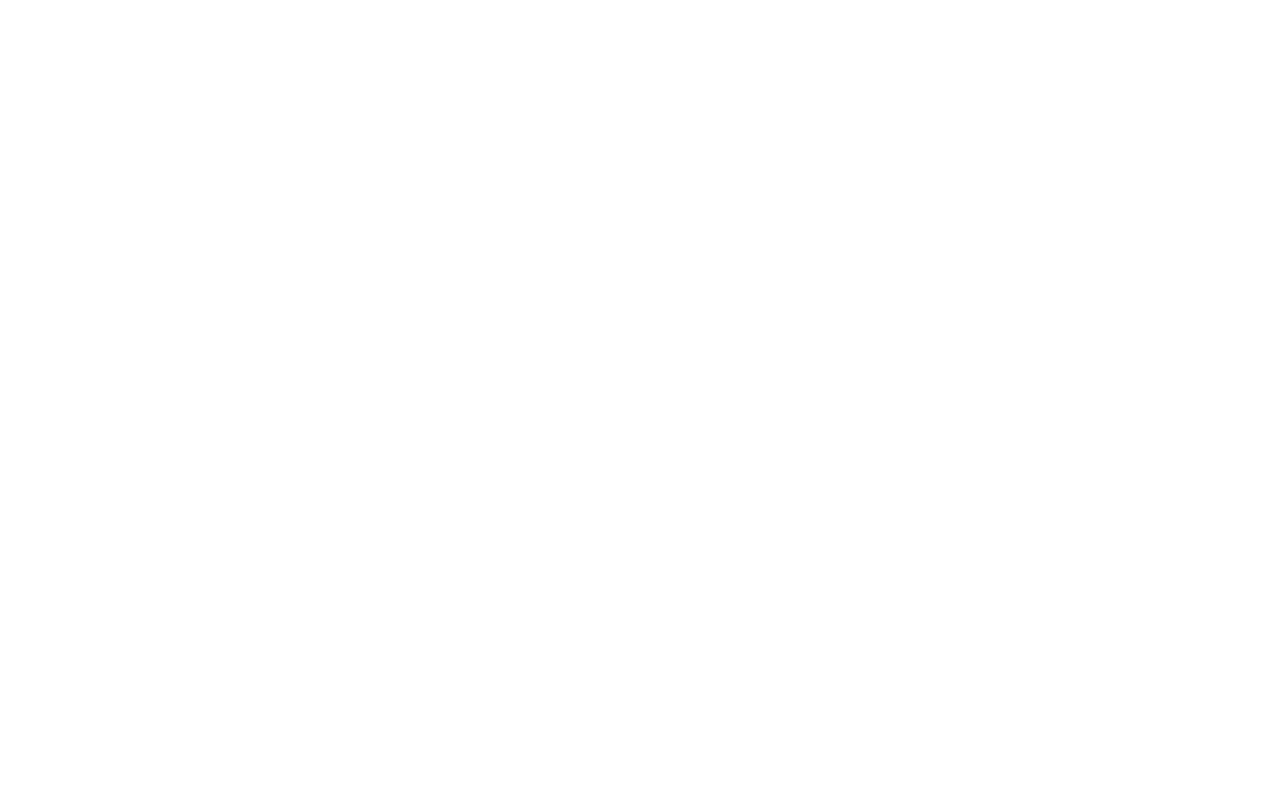
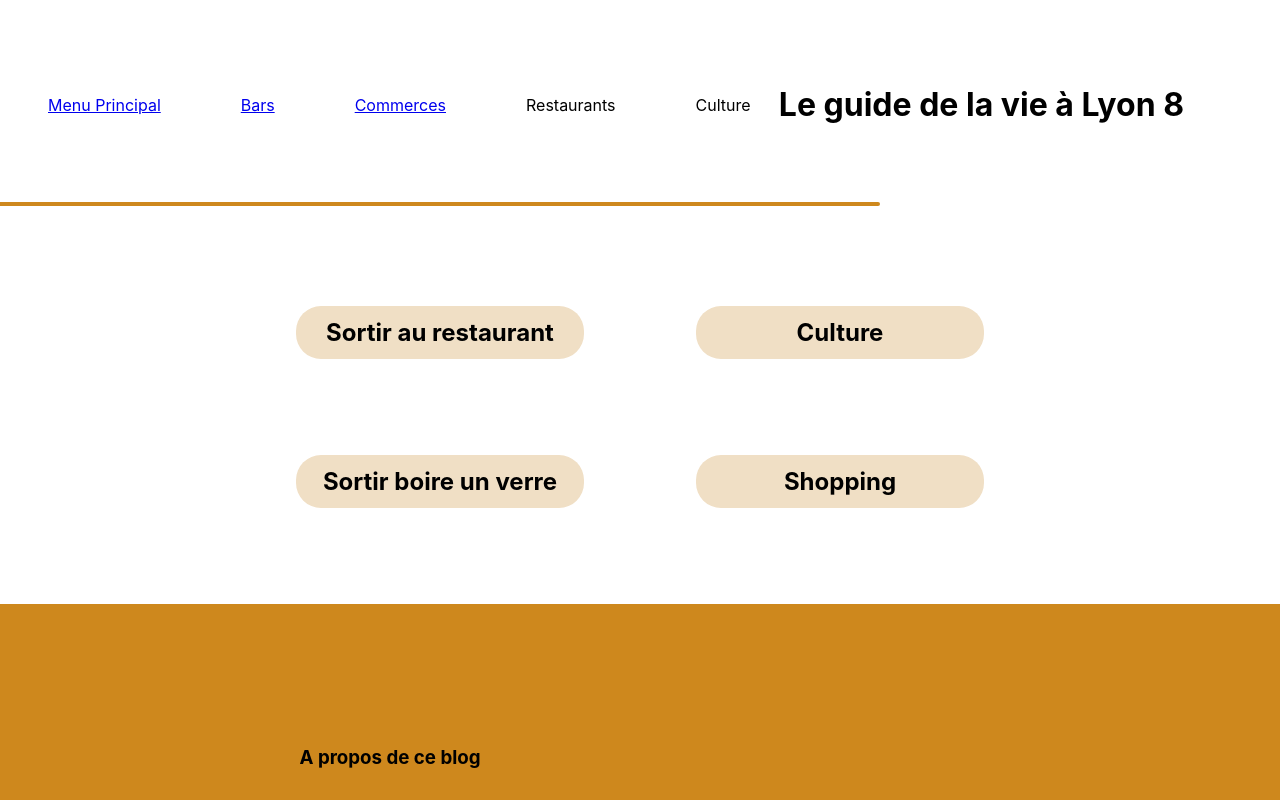
Before and after one commit to BerthetLucas/GuideLyon8, a React (Create React App) app: page / in a window 1280 px wide. Shown: the top 800 px of the page. Built offline with nearby package versions, Linux system fonts and the light colour scheme.

Commit message:
fix bugs for path and add links from the banner

```diff
--- a/package.json
+++ b/package.json
@@ -36,5 +36,8 @@
       "last 1 firefox version",
       "last 1 safari version"
     ]
+  },
+  "devDependencies": {
+    "@babel/plugin-proposal-private-property-in-object": "^7.21.11"
   }
 }
--- a/src/App.js
+++ b/src/App.js
@@ -1,18 +1,17 @@
 
 import { BrowserRouter as Router, Routes, Route } from 'react-router-dom'
-import HomePage from "./components/mainpages/homePage.js"
-import Bars from "./components/mainpages/bars.js"
+import HomePage from './components/mainpages/homePage.js'
+import Bars from './components/mainpages/bars.js'
 
 function App() {
   return (
     <Router>
       <Routes>
-        <Route exact path="/" component={HomePage} />
-        <Route path="/bars" component={Bars} />
+        <Route exact path='/' element={<HomePage />}/>
+        <Route path='/bars' element={<Bars />}/>
       </Routes>
     </Router>
   )
 }
 
-
 export default App
--- a/src/components/banner.js
+++ b/src/components/banner.js
@@ -9,9 +9,9 @@ function Banner (){
         <h1 className='title'>Le guide de la vie à Lyon 8</h1>
 
         <div className='menu'>
-        <p>Menu Principal</p>
+        <p><Link to=' /homepage'>Menu Principal</Link></p>
         <p><Link to='/bars'>Bars</Link></p>
-        <p>Commerces</p>
+        <p><Link to=' /commerces'>Commerces</Link></p>
         <p>Restaurants</p>
         <p>Culture</p>
 
--- a/src/components/mainpages/homePage.js
+++ b/src/components/mainpages/homePage.js
@@ -7,7 +7,7 @@ import BasDePagePrincipale from '../illu.js'
 
 function HomePage() {
 return (
-  <div>
+<div>
 <Banner />
 <Ligne />
 <MainMenu />
--- a/src/styles/main_menu.css
+++ b/src/styles/main_menu.css
@@ -18,6 +18,6 @@ h2 {
     height : auto;
     padding-top: 0.5em;
     padding-bottom: 0.5em;
-    border-radius: 10px;
+    border-radius: 25px;
 
 }
```
Also changed, not shown: src/components/mainpages/commerces.js (added, +14 -0 lines), 2 other files (tests, documents, lock files or other folders).
